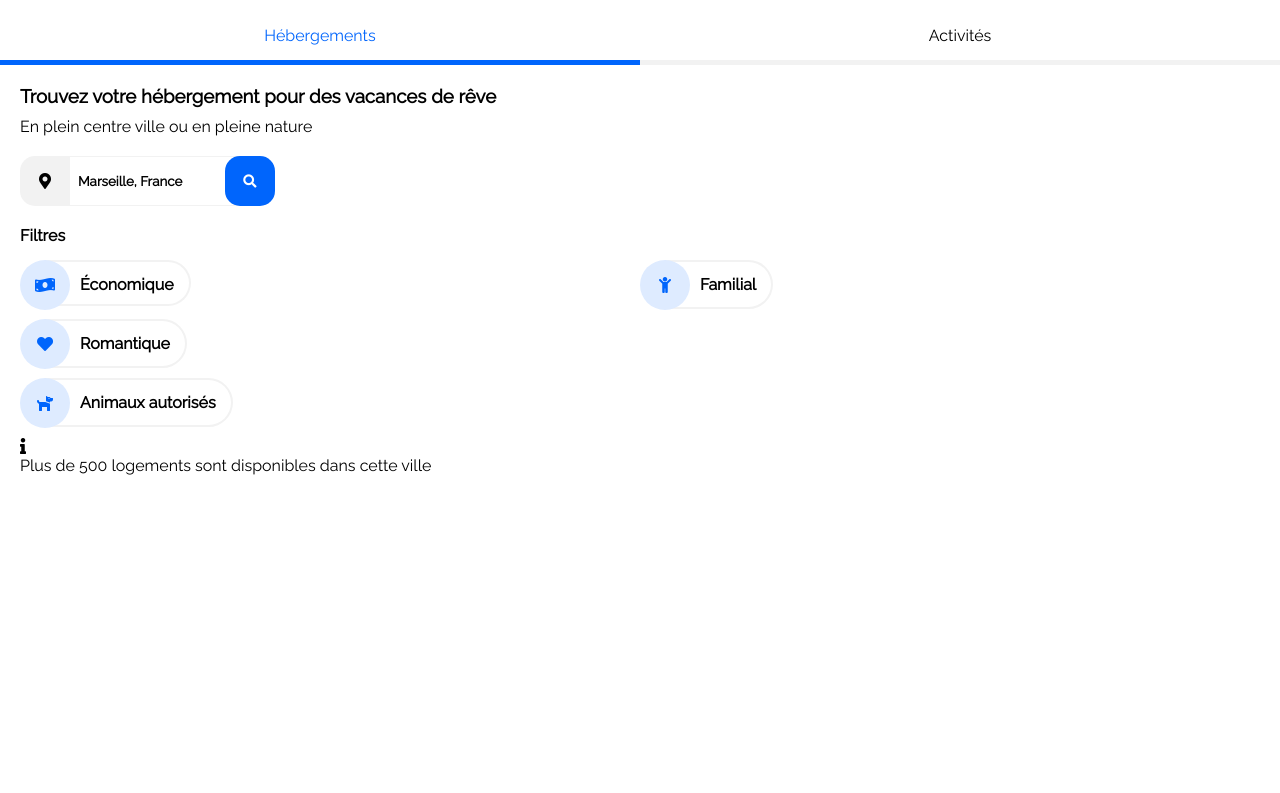
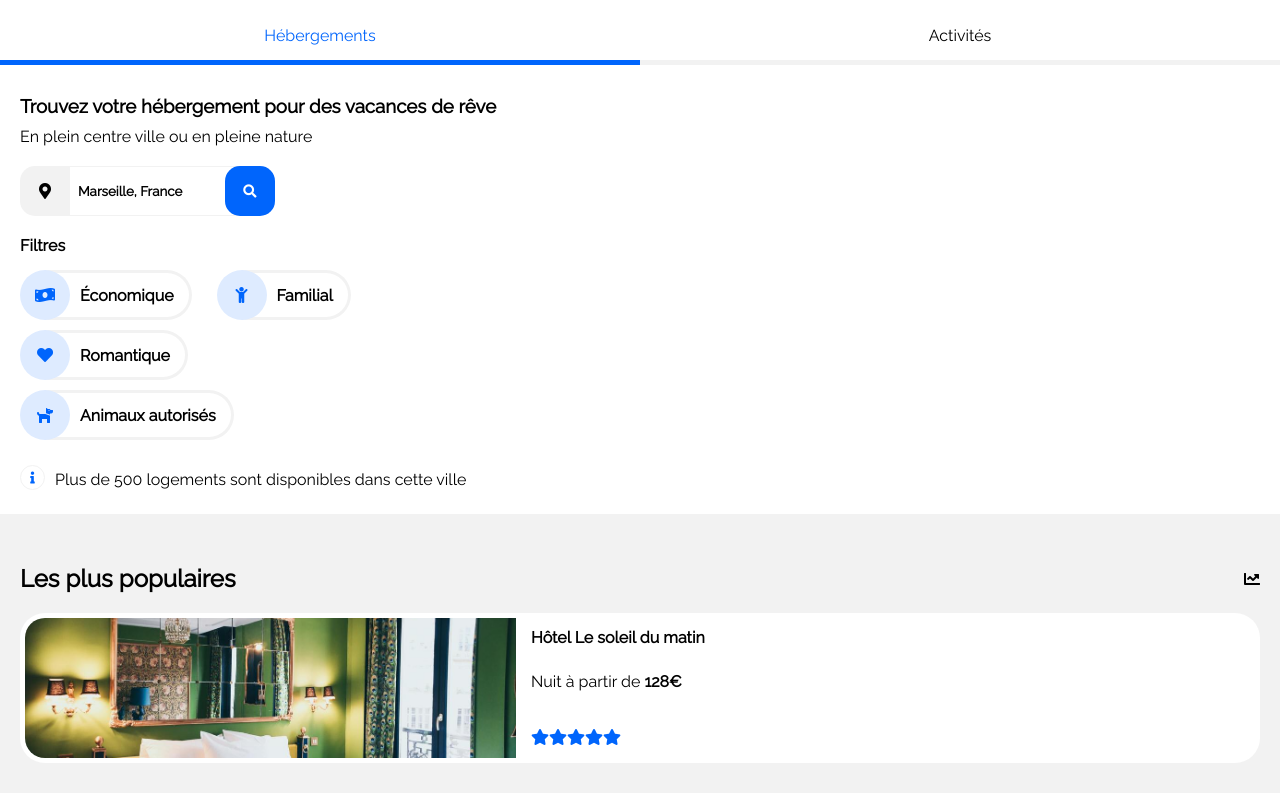
Before and after one commit to devwebmb/BrunoMahiet_2_06092021, a plain HTML site: page index.html in a window 1280 px wide. Shown: the part 68-861 px from the top of the page. Before the commit the page ends 800 px from the top, so only its background shows below. Drawn offline with Linux system fonts and the light colour scheme.

Commit message:
Continuité CSS (partie filtres et début section hébergements)

```diff
--- a/assets/style/style.css
+++ b/assets/style/style.css
@@ -20,10 +20,6 @@ fond gris           #F2F2F2 */
 a {
     text-decoration: none;
     color: black;
-}
-
-section {
-    padding: 20px;
 }
 
 /*propriété CSS sur le body*/
@@ -87,7 +83,11 @@ header {
 /*section recherche choix de ville*/
 /***********************************/
 
-/*Titre et pargraphe*/
+#search {
+    padding: 30px 20px 20px 20px;
+}
+
+/*Titre et paragraphe*/
 
 #search h3 {
     padding-bottom: 10px;
@@ -125,12 +125,12 @@ header {
    border-top: 1px solid #f2f2f2;
    border-bottom: 1px solid #f2f2f2;
    width: 180px;
+   padding-left: 8px;
 }
 
 #city-choice::placeholder {
     font-weight: bold;
     color: black;
-    padding-left: 8px;
 }
 
 #search div:nth-child(2) button {
@@ -160,14 +160,15 @@ header {
     margin: auto 0;
     align-items: center;
     justify-content: flex-start;
-    border: solid #f2f2f2 2.5px;
-    padding: 13px 15px 13px 35px;
+    border: solid #f2f2f2 3.5px;
+    padding: 12.5px 15px 12.5px 35px;
     border-left: none;
     transform: translateX(-25px);
     border-radius: 0 25px 25px 0;
     margin-bottom: 10px;
     z-index: 0;
     font-weight: bold;
+    height: 50px;
 }
 
 #icone {
@@ -185,30 +186,103 @@ header {
     margin: auto;
 }
 
-/*mise en place par grid des choix*/
-
-#options {
-    display: grid;
-    grid-template-columns: 50% 50%;
-    grid-template-rows: 1fr 1fr 1fr;
-    grid-template-areas:
-    'a b'
-    'c c'
-    'd d';
+#flex-options {
+    display: flex;
 }
 
-#options div:nth-child(1)  {
-    grid-area: a;
+#search div:nth-child(4) {
+    display: flex;
+    margin-top: 15px;
 }
 
-#options div:nth-child(2)  {
-    grid-area: b;
+#search div:nth-child(4) i {
+    color: #0065FC;
+    width: 25px;
+    height: 25px;
+    border: #f2f2f2 solid 1px;
+    border-radius: 12.5px;
 }
 
-#options div:nth-child(3) {
-    grid-area: c;
+#search div:nth-child(4) div {
+    position: relative;
 }
 
-#options div:nth-child(4)  {
-    grid-area: d;
+#search div:nth-child(4) i::before {
+    font-size: 12px;
+    left: 10.25px;
+    top: 6.5px;
+    position: absolute;
 }
+
+#search div:nth-child(4) p {
+    padding: 5px 0 0 10px;
+}
+
+
+/**************************************/
+/*SECTION HEBERGEMENTS*/
+/**************************************/
+
+#hebergements {
+    display: flex;
+    flex-direction: column-reverse;
+}
+
+#populaires {
+    background-color: #f2f2f2;
+    padding: 30px 20px 30px 20px;
+}
+
+/*titre les plus populaires*/
+
+#populaires-titre {
+    display: flex;
+    justify-content: space-between;
+    margin: 20px 0;
+    width: 100%;
+}
+
+#populaires  div  i {
+    display: flex;
+    align-items: center;
+}
+
+/*articles les plus populaires*/
+
+#populaires article {
+    background-color: white;
+    border-radius: 25px;
+}
+
+#populaires article a {
+    display: flex;
+    width: 100%;
+}
+
+.populaires-img {
+    width: 40%;
+    height: 150px;
+}
+
+.populaires-img img {
+    width: 100%;
+    height: 150px;
+    object-fit: cover;
+    border-radius: 25px 0 0 25px;
+    padding: 5px 0 5px 5px;
+}
+
+.populaires-texte {
+    width: 60%;
+    height: 150px;
+    padding: 15px 15px 5px 15px;
+    display: grid;
+}
+
+.stars {
+    display: flex;
+}
+
+.blue {
+    color: #0065FC;
+}
--- a/index.html
+++ b/index.html
@@ -54,6 +54,7 @@
                 </a>
             </div>
             <div id="options">
+                <div id="flex-options">
                     <div class="choice">
                         <a href="">
                             <i class="fas fa-money-bill-wave" id="icone"></i>
@@ -65,6 +66,7 @@
                             <i class="fas fa-child" id="icone"></i>
                             <p>Familial</p>
                         </a>
+                    </div>
                 </div>
                 <div class="choice">
                     <a href="">
@@ -81,13 +83,15 @@
             </div>
         </div>
         <div>
+            <div>
                 <i class="fas fa-info"></i>
+            </div>
             <p>Plus de 500 logements sont disponibles dans cette ville</p>
         </div>
     </section>
 
-    <!-- section sur les hébergements
-    <section id="hebergements">
+    <!--section sur les hébergements-->
+    <!--<section id="hebergements">
         <div id="titre-hebergements">
             <h3>Hébergements à Marseille</h3>
         </div>
@@ -179,18 +183,36 @@
         </div>
         <div>
             <button>Afficher plus</button>
-        </div>
+        </div>-->
         <div id="populaires">
-            <div>
+            <div id="populaires-titre">
                 <h2>Les plus populaires</h2>
                 <i class="fas fa-chart-line"></i>
             </div>
             <article>
                 <a href="">
+                    <div class="populaires-img">
                         <img src="./assets/images/hebergements/3_medium/emile-guillemot-Bj_rcSC5XfE-unsplash.jpg" alt="Photo chambre Hôtel le soleil du matin">
+                    </div>
+                    <div class="populaires-texte">
                         <h4>Hôtel Le soleil du matin</h4>
                         <p>Nuit à partir de <strong>128€</strong></p>
-                    <div id="stars">
+                        <div class="stars">
+                            <i class="fas fa-star blue"></i>
+                            <i class="fas fa-star blue"></i>
+                            <i class="fas fa-star blue"></i>
+                            <i class="fas fa-star blue"></i>
+                            <i class="fas fa-star blue"></i>
+                        </div>
+                    </div>
+                </a>
+            </article>
+            <!--<article>
+                <a href="">
+                    <img src="./assets/images/hebergements/3_medium/aw-creative-VGs8z60yT2c-unsplash.jpg" alt="Photo chambre Au coeur de l'eau chambres d'hôtes">
+                    <h4>Au c&#339ur de l'eau <br>Chambres d'hôtes </h4>
+                    <p>Nuit à partir de <strong>71€</strong></p>
+                    <div class="stars">
                         <i class="fas fa-star"></i>
                         <i class="fas fa-star"></i>
                         <i class="fas fa-star"></i>
@@ -201,24 +223,10 @@
             </article>
             <article>
                 <a href="">
-                    <img src="./assets/images/hebergements/3_medium/aw-creative-VGs8z60yT2c-unsplash.jpg" alt="Photo chambre Au coeur de l'eau chambres d'hôtes">
-                    <h4>Au c&#339ur de l'eau <br>Chambres d'hôtes </h4>
-                    <p>Nuit à partir de <strong>71€</strong></p>
-                    <div id="stars">
-                        <i class="fas fa-star"></i>
-                        <i class="fas fa-star"></i>
-                        <i class="fas fa-star"></i>
-                        <i class="fas fa-star"></i>
-                        <i class="fas fa-star"></i>
-                    </div>
-                </a>
-            </article>
-            <article>
-                <a href="">
-                    <img src="./assets/images/hebergements/3_medium/febrian-zakaria-M6S1WvfW68A-unsplash.jpg" alt="Photo chambre Hôtel tout bleu et blanc">
-                    <h4>Hôtel Tout bleu et Blanc</h4>
+                    <img src="./assets/images/hebergements/3_medium/febrian-zakaria-sjvU0THccQA-unsplash.jpg" alt="Photo chambre Hôtel tout bleu et blanc">
+                    <h>Hôtel Tout bleu et Blanc</h4>
                     <p>Nuit à partir de <strong>68€</strong></p>
-                    <div id="stars">
+                    <div class="stars">
                         <i class="fas fa-star"></i>
                         <i class="fas fa-star"></i>
                         <i class="fas fa-star"></i>
@@ -228,7 +236,7 @@
                 </a>
             </article>
         </div>
-    </section>
+    </section>-->
 
     <!--Section sur les activités-->
     <!-- <section id="activites">
```
Lines whose indentation alone changed are shown as unchanged.
